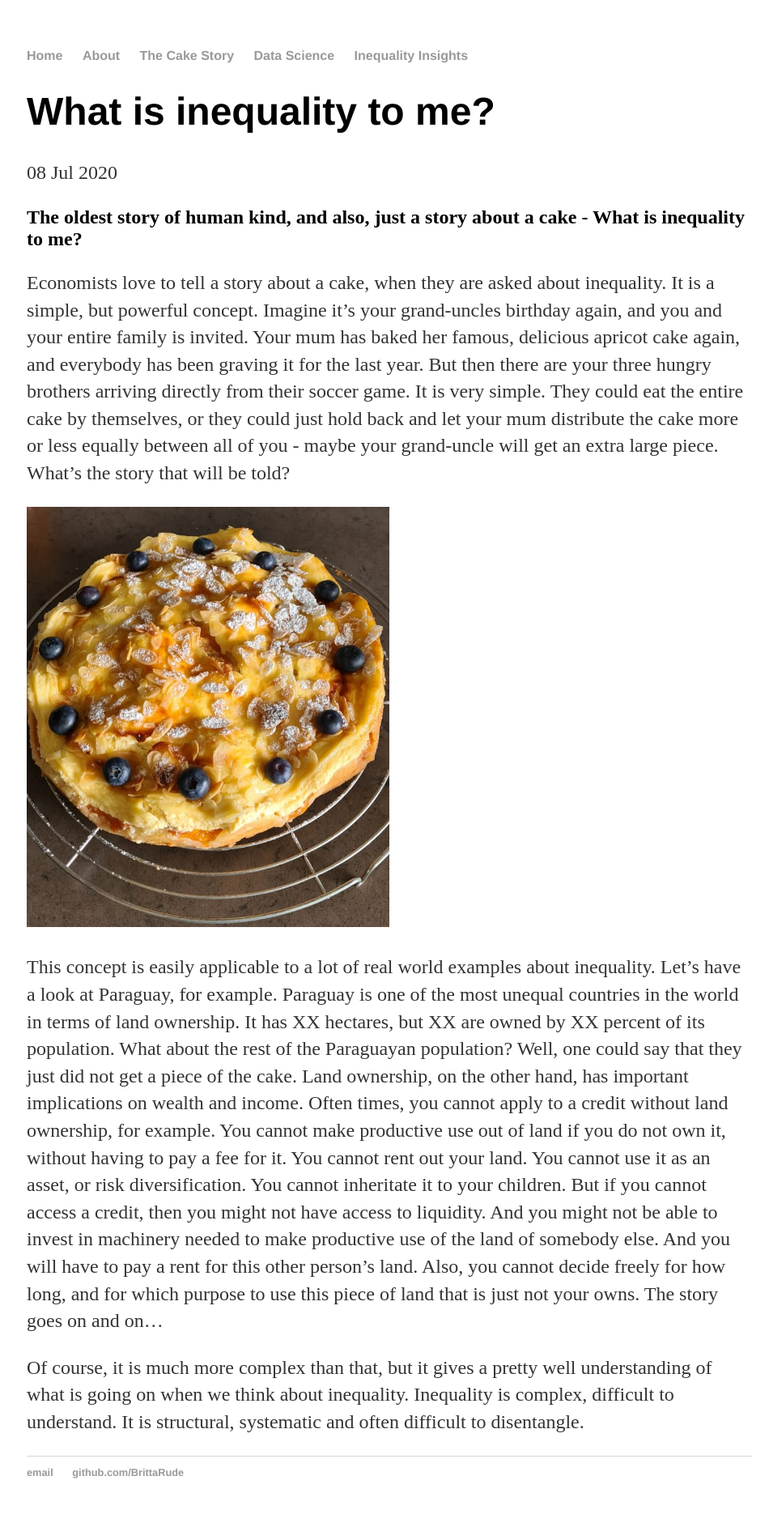
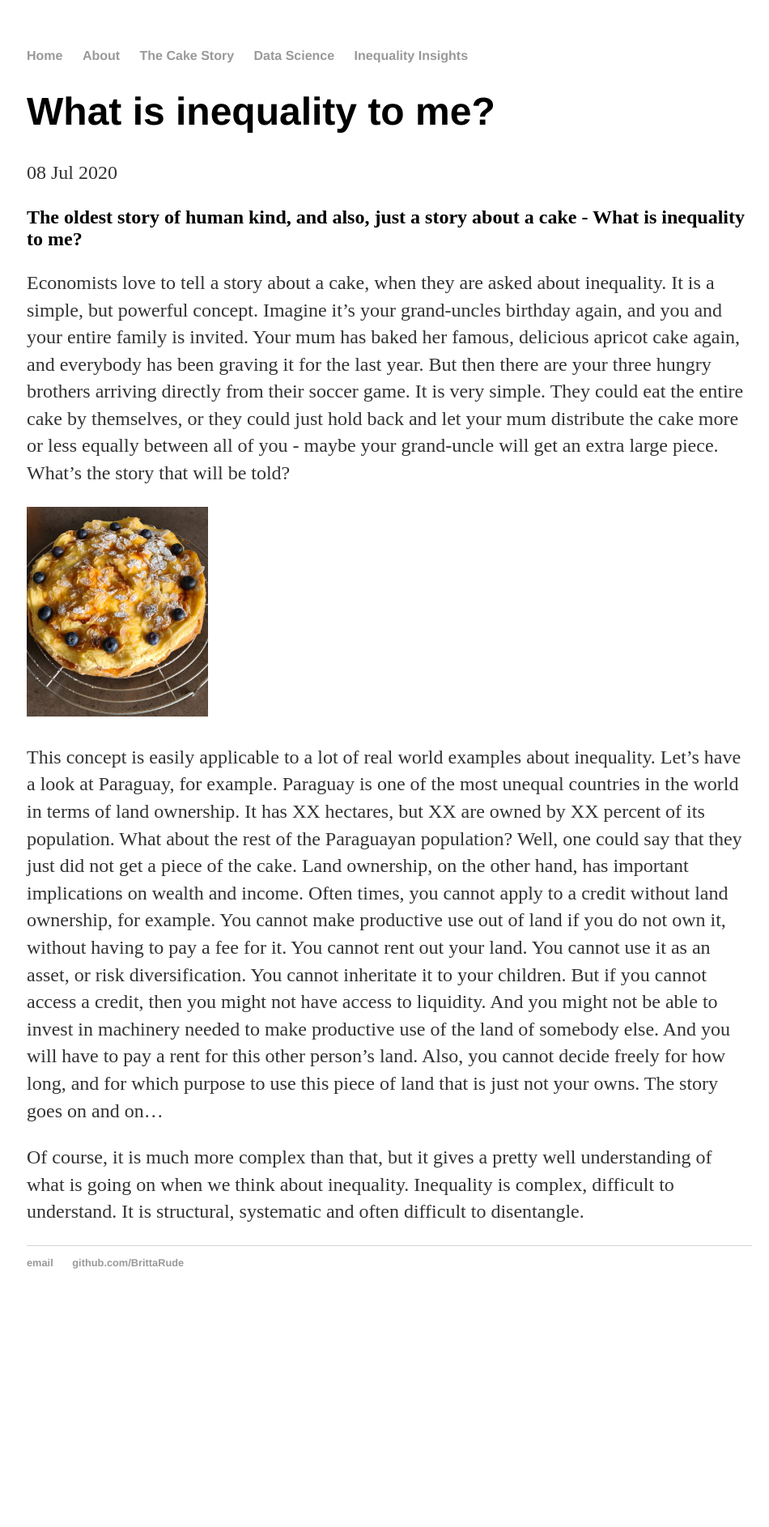
Before and after one commit to BrittaRude/BrittaRude.github.io, a Jekyll site: the page built from _posts/2020-07-08-britta-rude-site-launched.md, in a window 1280 px wide. Shown: the whole page at 81% size, without its empty margins (159-1109 px from the left). Built offline with Jekyll 4.4.1, drawn with Linux system fonts in a browser that asks for light colours; after the commit the page ends 1627 px from its top, so only the background shows below that.

Commit message:
Update 2020-07-08-britta-rude-site-launched.md

```diff
--- a/_posts/2020-07-08-britta-rude-site-launched.md
+++ b/_posts/2020-07-08-britta-rude-site-launched.md
@@ -8,7 +8,7 @@ date: 2020-07-08
 
 Economists love to tell a story about a cake, when they are asked about inequality. It is a simple, but powerful concept. Imagine it's your grand-uncles birthday again, and you and your entire family is invited. Your mum has baked her famous, delicious apricot cake again, and everybody has been graving it for the last year. But then there are your three hungry brothers arriving directly from their soccer game. It is very simple. They could eat the entire cake by themselves, or they could just hold back and let your mum distribute the cake more or less equally between all of you - maybe your grand-uncle will get an extra large piece. What's the story that will be told?
 
-<img src="/images/IMG-20200621-WA0011.jpg" style="max-width:50%;" alt="Apricot Cake">
+<img src="/images/IMG-20200621-WA0011.jpg" style="max-width:25%;" alt="Apricot Cake">
 
 This concept is easily applicable to a lot of real world examples about inequality. Let's have a look at Paraguay, for example. Paraguay is one of the most unequal countries in the world in terms of land ownership. It has XX hectares, but XX are owned by XX percent of its population. What about the rest of the Paraguayan population? Well, one could say that they just did not get a piece of the cake. Land ownership, on the other hand, has important implications on wealth and income. Often times, you cannot apply to a credit without land ownership, for example. You cannot make productive use out of land if you do not own it, without having to pay a fee for it. You cannot rent out your land. You cannot use it as an asset, or risk diversification. You cannot inheritate it to your children. But if you cannot access a credit, then you might not have access to liquidity. And you might not be able to invest in machinery needed to make productive use of the land of somebody else. And you will have to pay a rent for this other person's land. Also, you cannot decide freely for how long, and for which purpose to use this piece of land that is just not your owns. The story goes on and on...
 
```
